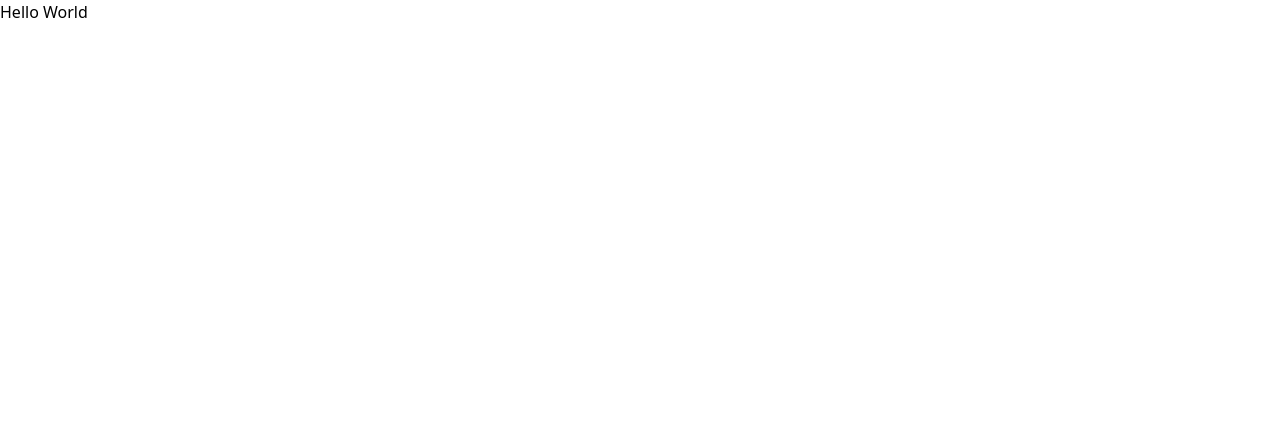
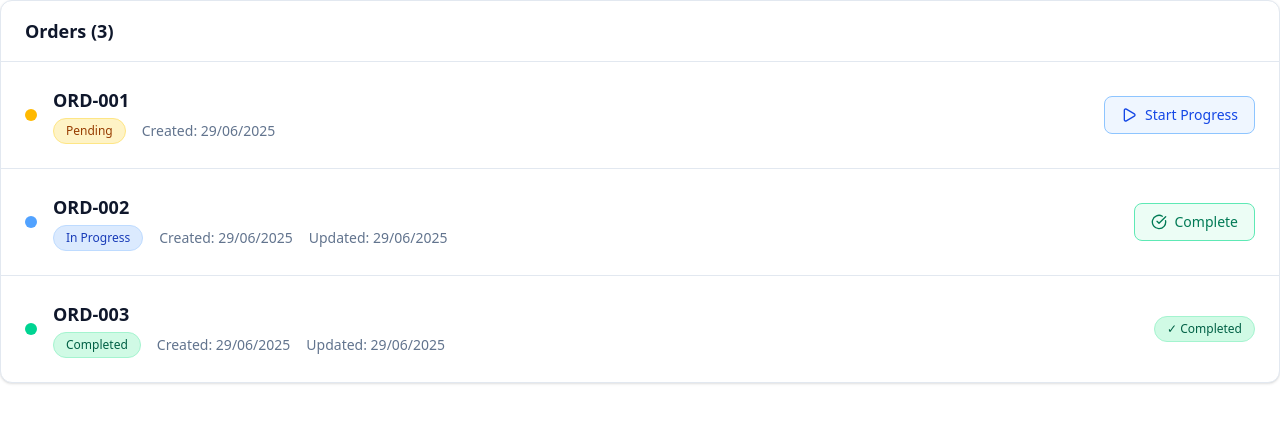
Before and after one commit to JordanCampos20/sygnal-test, a Next.js app in the folder front/: page / in a window 1280 px wide. Shown: the top 422 px of the page. Built offline with nearby package versions, Linux system fonts and the light colour scheme.

Commit message:
feat: add OrderTable component with mock data, BR date formatting, status update, and loading state

```diff
--- a/front/src/app/page.tsx
+++ b/front/src/app/page.tsx
@@ -1,7 +1,61 @@
+"use client"
+
+import OrderTable from "@/components/order-table";
+import { Order, StateEnum } from "@/types/order";
+import { useState } from "react";
+
 export default function Home() {
+  const [orders, setOrders] = useState<Order[]>([
+    {
+      id: 1,
+      name: "ORD-001",
+      state: StateEnum.pending,
+      stateName: "Pending",
+      createdAt: new Date(),
+      updatedAt: undefined
+    },
+    {
+      id: 2,
+      name: "ORD-002",
+      state: StateEnum.inProgress,
+      stateName: "In Progress",
+      createdAt: new Date(),
+      updatedAt: new Date()
+    },
+    {
+      id: 3,
+      name: "ORD-003",
+      state: StateEnum.completed,
+      stateName: "Completed",
+      createdAt: new Date(),
+      updatedAt: new Date()
+    }
+  ])
+
+  const handleUpdateOrderState = async (orderId: number) => {
+    setOrders((prev) =>
+      prev.map((order) => {
+        if (order.id === orderId) {
+          if (order.state === StateEnum.pending) {
+            return { ...order, state: StateEnum.inProgress, stateName: "In Progress", updatedAt: new Date() }
+          }
+          else if (order.state === StateEnum.inProgress) {
+            return { ...order, state: StateEnum.completed, stateName: "Completed", updatedAt: new Date() }
+          }
+          return order
+        }
+        return order
+      }),
+    )
+  }
+
   return (
     <div>
-      <h1>Hello World</h1>
+      <OrderTable
+          orders={orders}
+          loading={false}
+          onUpdateOrderState={handleUpdateOrderState}
+        />
     </div>
   );
 }
--- /dev/null
+++ b/front/src/components/order-table.tsx
@@ -0,0 +1,135 @@
+"use client"
+
+import { Play, CheckCircle, Package } from "lucide-react"
+import { Order, StateEnum } from "@/types/order"
+import { formatDateToBR } from "@/lib/date-utils"
+
+interface OrderTableProps {
+  orders: Order[]
+  loading: boolean
+  onUpdateOrderState: (orderId: number) => void
+}
+
+export default function OrderTable({ orders, loading, onUpdateOrderState }: OrderTableProps) {
+  const getStateStyles = (state: StateEnum) => {
+    switch (state) {
+      case StateEnum.pending:
+        return {
+          badge: "bg-amber-100 text-amber-800 border border-amber-200",
+          dot: "bg-amber-400",
+        }
+      case StateEnum.inProgress:
+        return {
+          badge: "bg-blue-100 text-blue-800 border border-blue-200",
+          dot: "bg-blue-400",
+        }
+      case StateEnum.completed:
+        return {
+          badge: "bg-emerald-100 text-emerald-800 border border-emerald-200",
+          dot: "bg-emerald-400",
+        }
+      default:
+        return {
+          badge: "bg-gray-100 text-gray-800 border border-gray-200",
+          dot: "bg-gray-400",
+        }
+    }
+  }
+
+  const canStartProgress = (order: Order) => order.state === StateEnum.pending
+  const canComplete = (order: Order) => order.state === StateEnum.inProgress
+
+  if (loading) {
+    return (
+      <div className="bg-white rounded-xl shadow-sm border border-slate-200">
+        <div className="p-6">
+          <div className="animate-pulse">
+            <div className="h-5 bg-gray-200 rounded w-1/4 mb-4"></div>
+            <div className="space-y-3">
+              {[...Array(3)].map((_, i) => (
+                <div key={i} className="h-5 bg-gray-200 rounded"></div>
+              ))}
+            </div>
+          </div>
+        </div>
+      </div>
+    )
+  }
+
+  return (
+    <div className="bg-white rounded-xl shadow-sm border border-slate-200">
+      <div className="px-6 py-4 border-b border-slate-200">
+        <h3 className="text-lg font-semibold text-slate-900">Orders ({orders.length})</h3>
+      </div>
+
+      {orders.length === 0 ? (
+        <div className="p-12 text-center">
+          <Package className="w-12 h-12 text-slate-400 mx-auto mb-4" />
+          <p className="text-slate-600">No orders found</p>
+        </div>
+      ) : (
+        <div className="overflow-hidden">
+          {orders.map((order, index) => {
+            const styles = getStateStyles(order.state)
+            return (
+              <div
+                key={order.id}
+                className={`p-6 ${index !== orders.length - 1 ? "border-b border-slate-200" : ""} hover:bg-slate-50 transition-colors`}
+              >
+                <div className="flex items-center justify-between">
+                  <div className="flex items-center space-x-4">
+                    <div className="flex-shrink-0">
+                      <div className={`w-3 h-3 rounded-full ${styles.dot}`}></div>
+                    </div>
+                    <div>
+                      <h4 className="text-lg font-semibold text-slate-900">{order.name}</h4>
+                      <div className="flex items-center space-x-4 mt-1">
+                        <span
+                          className={`inline-flex items-center px-3 py-1 rounded-full text-xs font-medium ${styles.badge}`}
+                        >
+                          {order.stateName}
+                        </span>
+                        {order.createdAt && (
+                          <span className="text-sm text-slate-500">Created: {`${formatDateToBR(order.createdAt.toISOString())}`}</span>
+                        )}
+                        {order.updatedAt && (
+                          <span className="text-sm text-slate-500">Updated: {`${formatDateToBR(order.updatedAt.toISOString())}`}</span>
+                        )}
+                      </div>
+                    </div>
+                  </div>
+
+                  <div className="flex items-center space-x-3">
+                    {canStartProgress(order) && (
+                      <button
+                        onClick={() => onUpdateOrderState(order.id)}
+                        className="inline-flex items-center px-4 py-2 border border-blue-300 text-blue-700 bg-blue-50 hover:bg-blue-100 rounded-lg text-sm font-medium transition-colors"
+                      >
+                        <Play className="w-4 h-4 mr-2" />
+                        Start Progress
+                      </button>
+                    )}
+                    {canComplete(order) && (
+                      <button
+                        onClick={() => onUpdateOrderState(order.id)}
+                        className="inline-flex items-center px-4 py-2 border border-emerald-300 text-emerald-700 bg-emerald-50 hover:bg-emerald-100 rounded-lg text-sm font-medium transition-colors"
+                      >
+                        <CheckCircle className="w-4 h-4 mr-2" />
+                        Complete
+                      </button>
+                    )}
+                    {order.state === StateEnum.completed && (
+                      <span className="inline-flex items-center px-3 py-1 rounded-full text-xs font-medium bg-emerald-100 text-emerald-800 border border-emerald-200">
+                        ✓ Completed
+                      </span>
+                    )}
+                  </div>
+                </div>
+              </div>
+            )
+          })}
+        </div>
+      )}
+    </div>
+  )
+}
--- /dev/null
+++ b/front/src/lib/date-utils.ts
@@ -0,0 +1,14 @@
+export function formatDateToBR(isoDate: string): string {
+  if (!isoDate) return ""
+
+  try {
+    const date = new Date(isoDate)
+    const day = date.getUTCDate().toString().padStart(2, "0")
+    const month = (date.getUTCMonth() + 1).toString().padStart(2, "0")
+    const year = date.getUTCFullYear()
+    return `${day}/${month}/${year}`
+  } catch (error) {
+    console.error("Erro ao formatar data para BR:", error)
+    return ""
+  }
+}
--- /dev/null
+++ b/front/src/types/order.ts
@@ -0,0 +1,15 @@
+export enum StateEnum {
+  pending = 1,
+  inProgress = 2,
+  completed = 3
+}
+
+
+export interface Order {
+  id: number
+  name: string
+  state: StateEnum
+  stateName: string
+  createdAt: Date
+  updatedAt?: Date
+}
```
